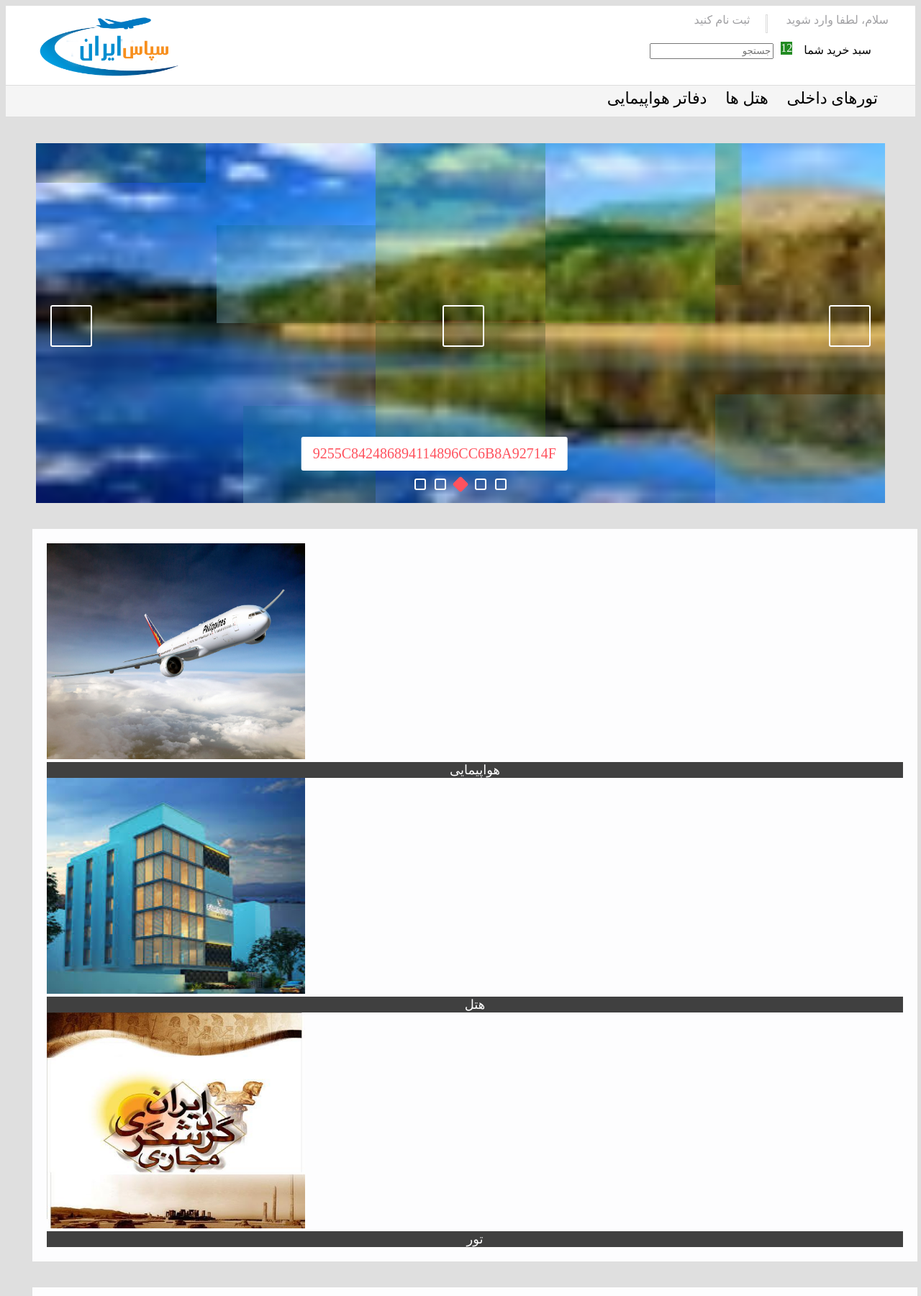
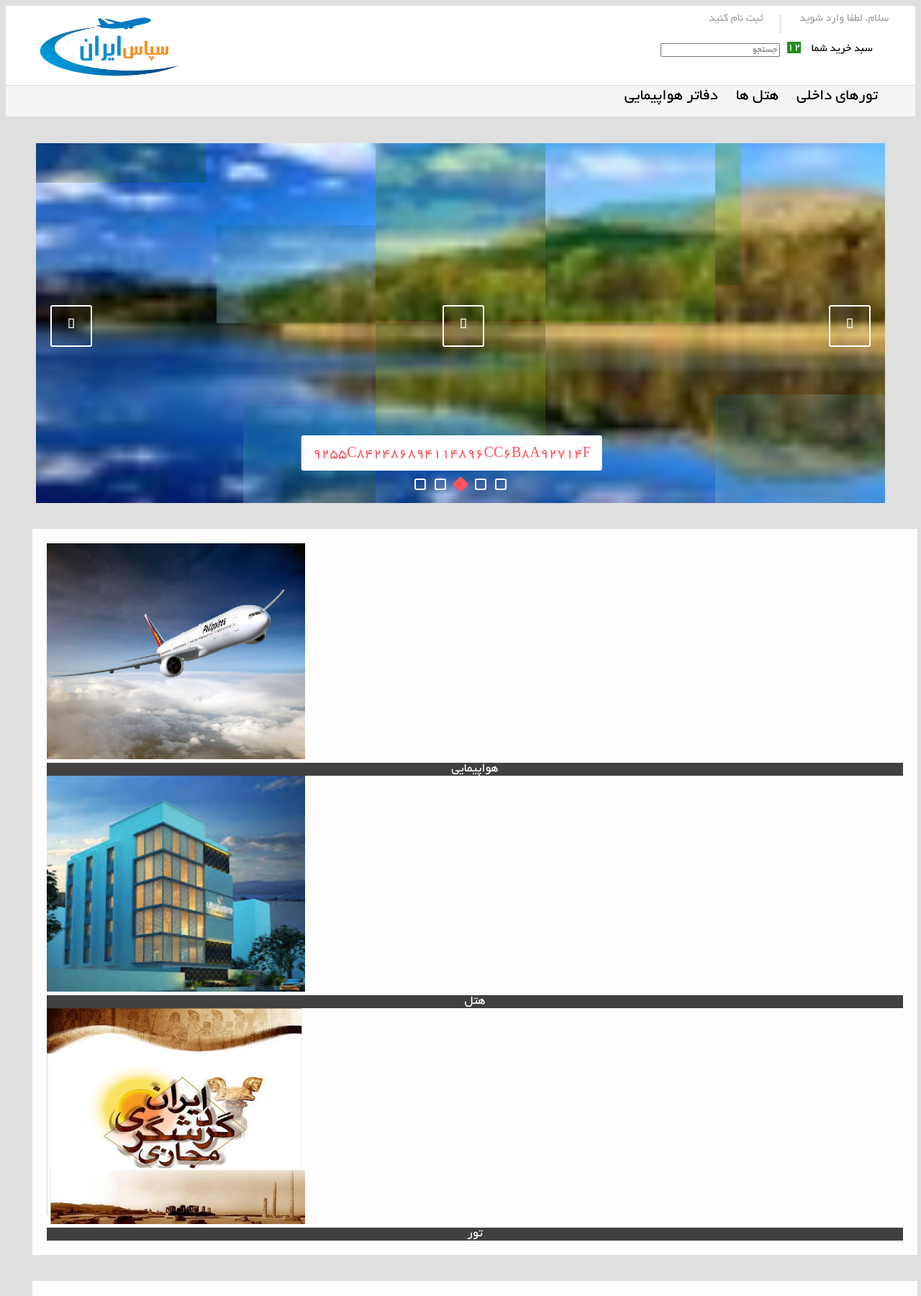
Before and after one commit to ijami/sepas_iran, a Django app: page / in a window 1280 px wide. Shown: the top 1801 px of the page at 72% size. Run offline with Django 3.2, Linux system fonts and the light colour scheme.

Commit message:
font fixed and service list url added

```diff
--- a/sepas_iran/static/base/css/base.css
+++ b/sepas_iran/static/base/css/base.css
@@ -6,8 +6,7 @@
 
 @font-face {
   font-family: 'abc';
-  src: url('/static/fonts/yekan.ttf');
-  src: local('../fonts/abc.ttf')
+    src: url(../../fonts/yekan.ttf);
 }
 
 html, div, map, dt, form { display:block; }
--- a/sepas_iran/urls.py
+++ b/sepas_iran/urls.py
@@ -4,6 +4,6 @@ from django.contrib import admin
 urlpatterns = [
     # Examples:
     url(r'^$', 'sepas_iran.views.home', name='home'),
-    # url(r'^blog/', include('blog.urls')),
+    url(r'^service/', include('service.urls')),
     url(r'^admin/', include(admin.site.urls)),
 ]
--- /dev/null
+++ b/service/urls.py
@@ -0,0 +1,8 @@
+from django.conf.urls import url
+from django.views.generic.base import TemplateView
+
+__author__ = 'Iman'
+urlpatterns = [
+    # Examples:
+    url(r'^list$', TemplateView.as_view(template_name='home.html'), name='service-list'),
+]
```
